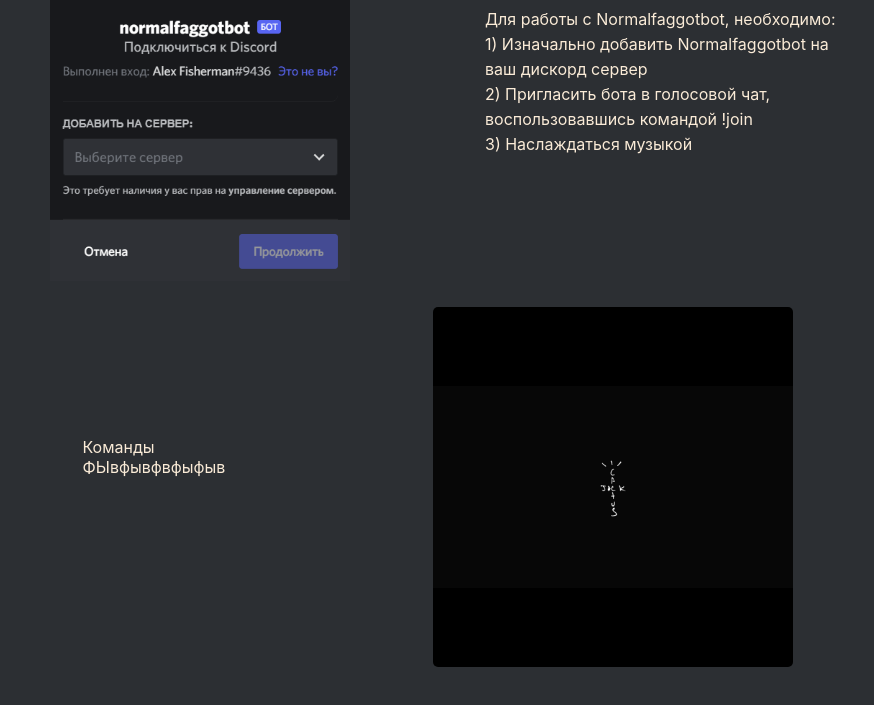
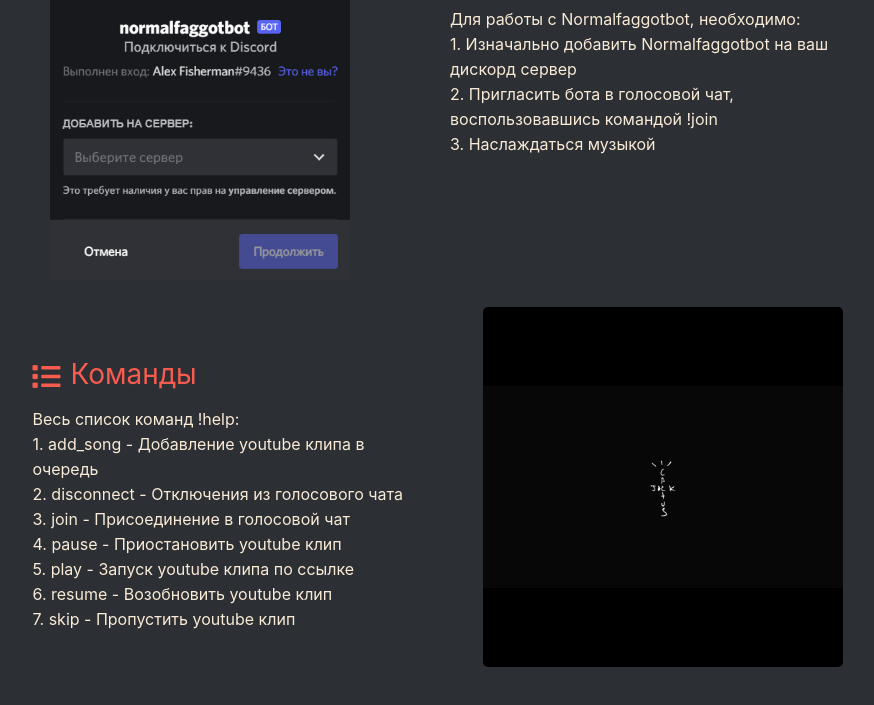
Before and after one commit to sathelo/nfb, a plain HTML site: page aboba.html in a window 1280 px wide. Shown: the part 683-1388 px from the top of the page, without its empty margins (215-1089 px from the left). Drawn offline with Linux system fonts and the light colour scheme.

Commit message:
Сделан блок "Команды"

```diff
--- a/aboba.html
+++ b/aboba.html
@@ -66,11 +66,11 @@
                         <p>
                             Для работы с Normalfaggotbot, необходимо:
                             <br>
-                            1) Изначально добавить Normalfaggotbot на ваш дискорд сервер
+                            1. Изначально добавить Normalfaggotbot на ваш дискорд сервер
                             <br>
-                            2) Пригласить бота в голосовой чат, воспользовавшись командой !join
+                            2. Пригласить бота в голосовой чат, воспользовавшись командой !join
                             <br>
-                            3) Наслаждаться музыкой
+                            3. Наслаждаться музыкой
                         </p>
                     </div>
                 </div>
@@ -78,10 +78,29 @@
 
             <div class="block_commands" id="scroll_commands">
                 <div class="about_two">
-                    <p class="header_text">Команды</p>
-                    <p class="text">
-                        ФЫвфывфвфыфыв
-                    </p>
+                    <div class="header_text">
+                        <i class="fas fa-list"></i>
+                        <p class="heading">Команды</p>
+                    </div>
+                    <div class="bottom_text">
+                        <p>
+                            Весь список команд !help:
+                            <br>
+                            1. add_song - Добавление youtube клипа в очередь
+                            <br>
+                            2. disconnect - Отключения из голосового чата
+                            <br>
+                            3. join - Присоединение в голосовой чат
+                            <br>
+                            4. pause - Приостановить youtube клип
+                            <br>
+                            5. play - Запуск youtube клипа по ссылке
+                            <br>
+                            6. resume - Возобновить youtube клип
+                            <br>
+                            7. skip - Пропустить youtube клип
+                        </p>
+                    </div>
                 </div>
                 <div class="icon_two">
                     <img src="icons_two.jpg" alt="Картинка 2">
--- a/main.css
+++ b/main.css
@@ -442,10 +442,6 @@
   line-height: 25px;
 }
 
-.about_one .bottom_text p {
-  padding-left: 35px;
-}
-
 .block_commands {
   display: flex;
   align-items: center;
@@ -484,13 +480,63 @@
 
   margin: 25px;
 
-  height: 100px;
-  width: 300px;
+  height: 260px;
+  width: 400px;
+  min-width: 360px;
 }
 
-.about_two p {
+.about_two .header_text {
+  display: flex;
+  align-items: center;
+  flex-direction: row;
+
+  width: 100%;
+  height: 40px;
+
+  color: var(--primary);
+  font-size: 28px;
+
+  margin-bottom: 10px;
+}
+
+.about_two .fa-list {
+  display: block;
+}
+
+.about_two .fa-list:hover {
+  animation: tremor 0.5s infinite;
+  animation-duration: 1s;
+  animation-direction: alternate;
+}
+
+@keyframes tremor {
+  0% { transform: rotate(0deg); }
+  10% { transform: rotate(0deg); }
+  20% { transform: rotate(0deg); }
+  30% { transform: rotate(0deg); }
+  40% { transform: rotate(3deg); }
+  50% { transform: rotate(-3deg); }
+  60% { transform: rotate(3deg); }
+  70% { transform: rotate(-3deg); }
+  80% { transform: rotate(0deg); }
+  90% { transform: rotate(0deg); }
+  100% { transform: rotate(0deg); }
+}
+
+.about_two .header_text p.heading {
+  width: 220px;
+  height: 40px;
+
+  margin-left: 10px;
+}
+
+.about_two .bottom_text {
+  width: 100%;
+  height: 100%;
+
   color: antiquewhite;
   font-size: 16px;
+  line-height: 25px;
 }
 
 .background_bottom {
```
